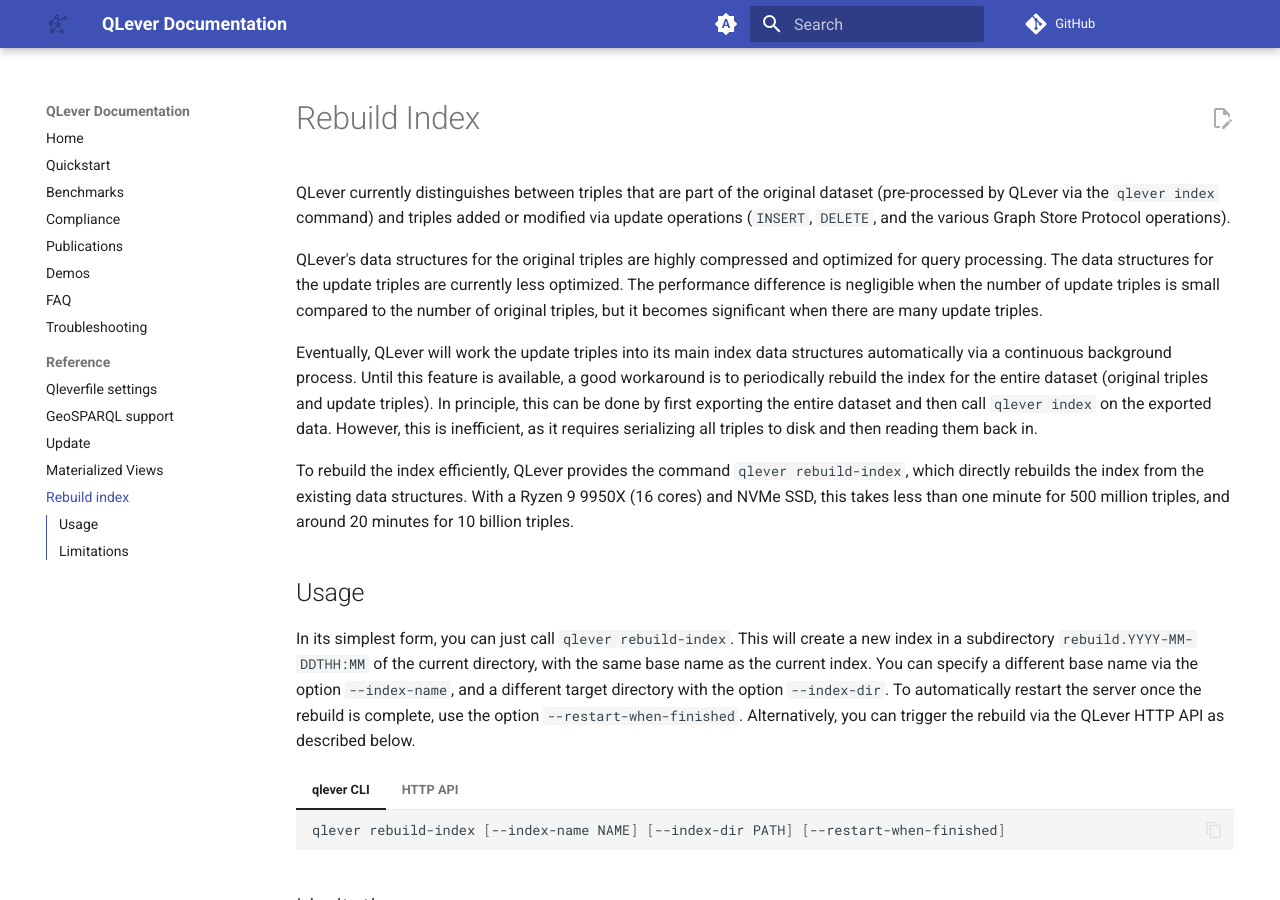
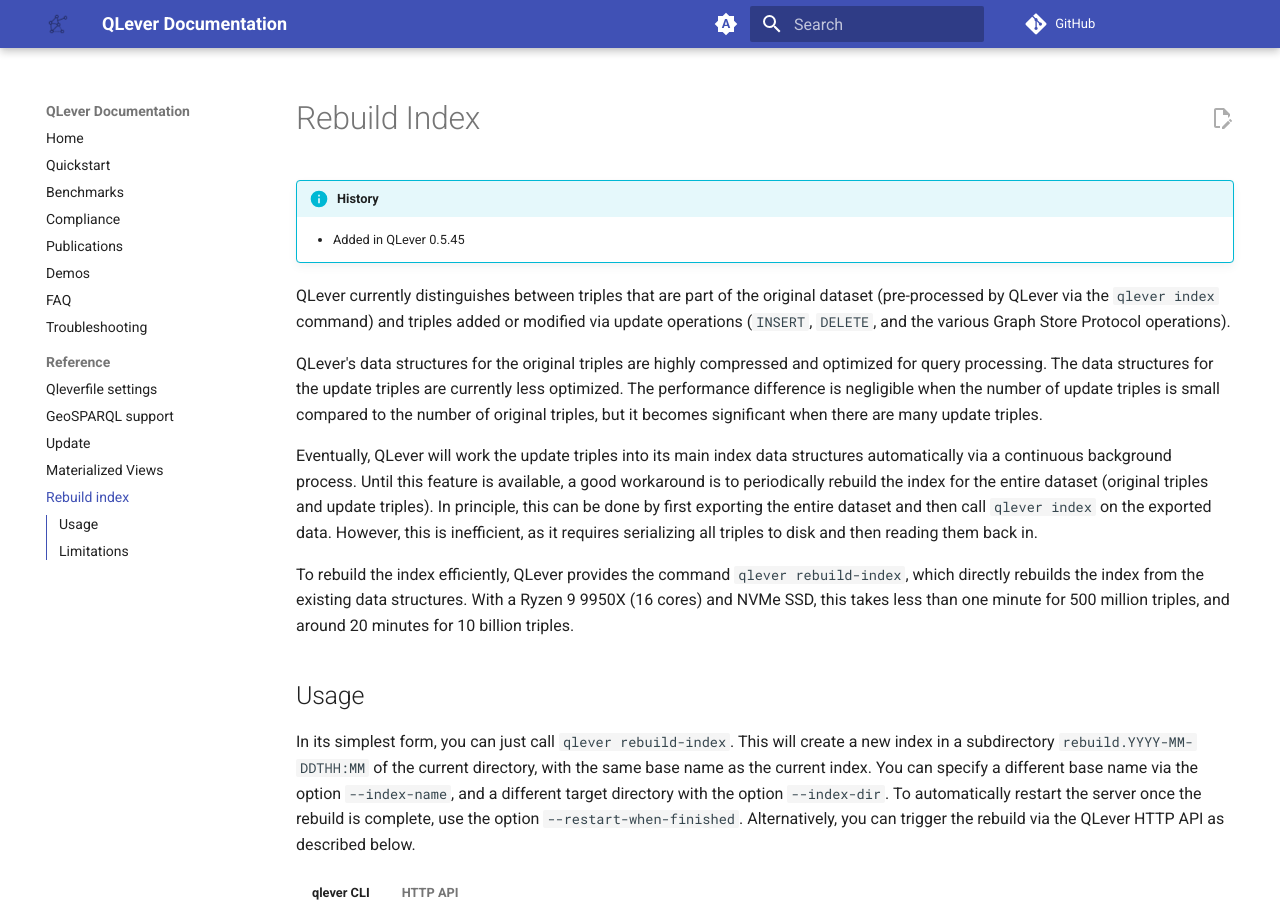
Before and after one commit to qlever-dev/qlever-docs, an MkDocs documentation site: the page built from docs/rebuild-index.md, in a window 1280 px wide and 900 px high. Built offline with MkDocs 1.6.1 and Material for MkDocs 9.7.7, drawn with Linux system fonts in a browser that asks for light colours; plug-ins that fetch from the network failed and are left out; comment, search, counter and statistics services are not loaded; the version menu is left out.

Commit message:
Add "History" info box for new features (#23)
At the top of some doc pages, have a little "History" info box that says at which version the feature was added.

For now, added for https://docs.qlever.dev/materialized-views/ and https://docs.qlever.dev/rebuild-index/

```diff
--- a/docs/rebuild-index.md
+++ b/docs/rebuild-index.md
@@ -1,4 +1,7 @@
 # Rebuild Index
+
+!!! info "History"
+    - Added in QLever 0.5.45
 
 QLever currently distinguishes between triples that are part of the original
 dataset (pre-processed by QLever via the `qlever index` command) and triples
```
Also changed, not shown: docs/materialized-views.md (+3 -0 lines).
